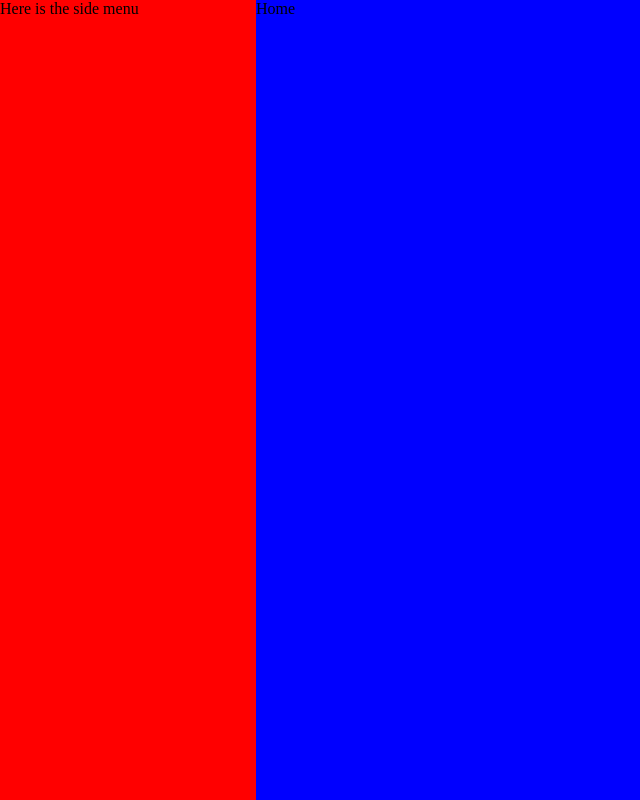
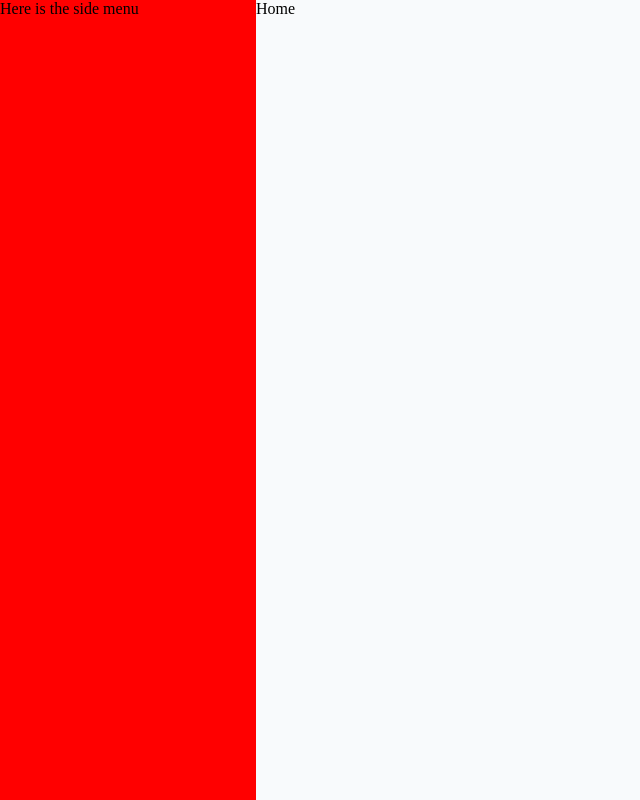
Before and after one commit to StartupName/admin-software, a React (Vite) app: page / in a window 1280 px wide. Shown: the whole page, without its empty margins (0-640 px from the left). Built offline with nearby package versions, Linux system fonts and the light colour scheme.

Commit message:
fix(informationcardscomponent): Fixing dimension issues
- Shared fund added

```diff
--- a/src/App.css
+++ b/src/App.css
@@ -6,8 +6,9 @@
 }
 
 .main{
+    overflow-y: auto;
     position: fixed;
     top: 0; left: 20%;
     width: 80%; height: 100%;
-    background-color: blue; /* Color used for design guidance only. */
+    background-color: #f8fafc;
 }
--- a/src/modules/dashboard/components/InformationCardsComponent/InformationCardsComponent.css
+++ b/src/modules/dashboard/components/InformationCardsComponent/InformationCardsComponent.css
@@ -2,8 +2,6 @@
    Dashboard - estilos generales
    ================================================================== */
 .dashboard {
-  min-height: 100vh;
-  background-color: #f8fafc;
   padding: 32px;
 }
 
```
